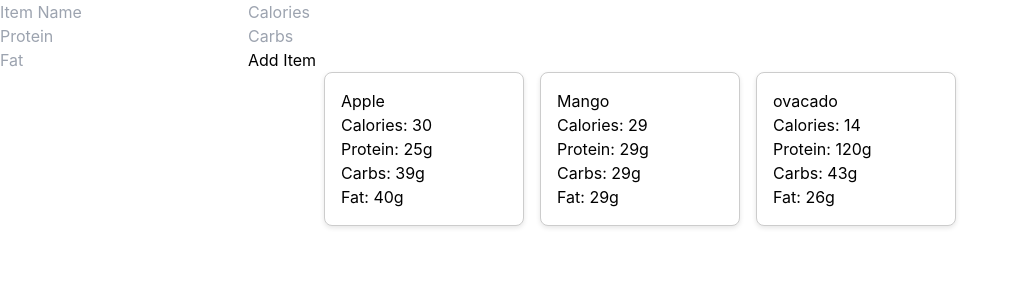
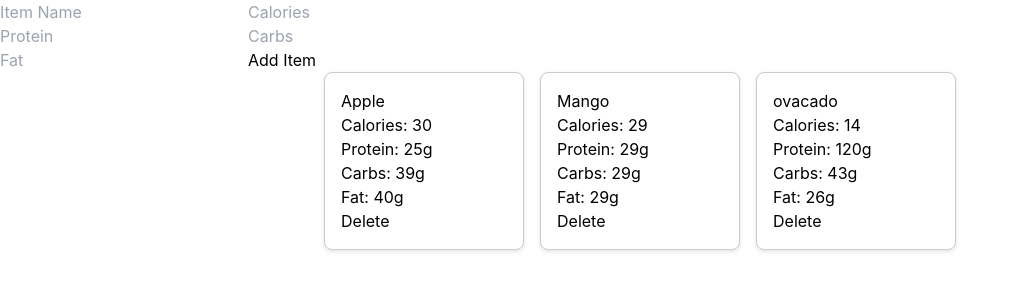
Before and after one commit to daganeabdul/Nutrition-meter-application, a React (Create React App) app: page / in a window 1280 px wide. Shown: the top 300 px of the page, without its empty margins (0-1018 px from the left). Built offline with nearby package versions, Linux system fonts and the light colour scheme; data requests are answered from the project's data file.

Commit message:
Functionality added to delete button

```diff
--- a/src/App.js
+++ b/src/App.js
@@ -56,16 +56,7 @@ function App() {
         })
     }
 
-    function deleteNutrition(id) {
-        fetch(`http://localhost:4000/nutritions/${id}`,{
-            method: "DELETE",
-        })
-        .then(res => {
-            if(!res.ok) throw new Error("Failed to delete");
-            setNutrition(nutritions.filter(nutrition => nutrition.id !== id ))
-        })
-        .catch(error => console.error("DELETE error:", error))
-    }
+
 
     useEffect(() => {
         fetch('http://localhost:4000/nutritions')
@@ -88,4 +79,15 @@ function App() {
   );
 }
 
+export const deleteNutrition = (id , nutritions , setNutrition)=> {
+        fetch(`http://localhost:4000/nutritions/${id}`,{
+            method: "DELETE",
+        })
+        .then(res => {
+            if(!res.ok) throw new Error("Failed to delete");
+            setNutrition(nutritions.filter(nutrition => nutrition.id !== id ))
+        })
+        .catch(error => console.error("DELETE error:", error))
+    }
+
 export default App;
--- a/src/component/MealItem.jsx
+++ b/src/component/MealItem.jsx
@@ -1,7 +1,7 @@
 import React from "react";
 
 
-function MealItem({nutritions,deleteNutrition}) {
+function MealItem({nutritions, onDelete}) {
 
 return(
     <div className="meal-item">
@@ -10,7 +10,7 @@ return(
         <p>Protein: {nutritions.protein}g</p>
         <p>Carbs: {nutritions.carbs}g</p>
         <p>Fat: {nutritions.fat}g</p>
-
+        <button onClick={onDelete}>Delete</button>
     </div>
 )
 }
--- a/src/component/MealList.jsx
+++ b/src/component/MealList.jsx
@@ -1,11 +1,17 @@
 import React from "react";
 import MealItem from "./MealItem";
+import { deleteNutrition } from "../App.js";
 
 function MealList ({nutritions}) {
     return (
         <div className="meal-list">
             {nutritions.map(nutrition => (
-                <MealItem key={nutrition.id} nutritions={nutrition} deleteNutrition={nutrition.deleteNutrition} />
+                <MealItem
+                key={nutrition.id}
+                nutritions={nutrition}
+                onDelete = {() =>
+                    deleteNutrition(nutrition.id, nutritions, setNutrition)
+                } />
             ))}
             {nutritions.length === 0 && <p>No meals added yet.</p>}
         </div>
```
